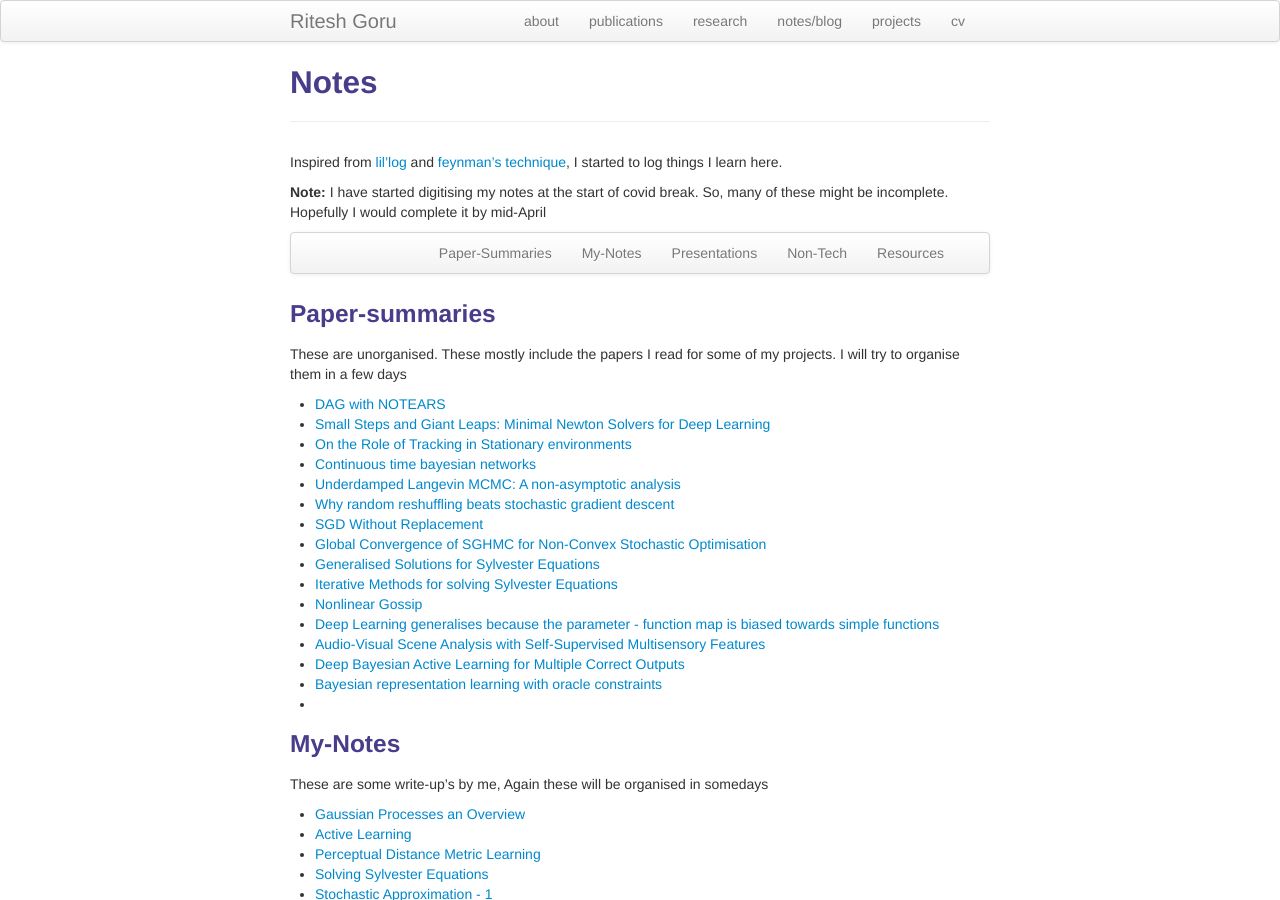
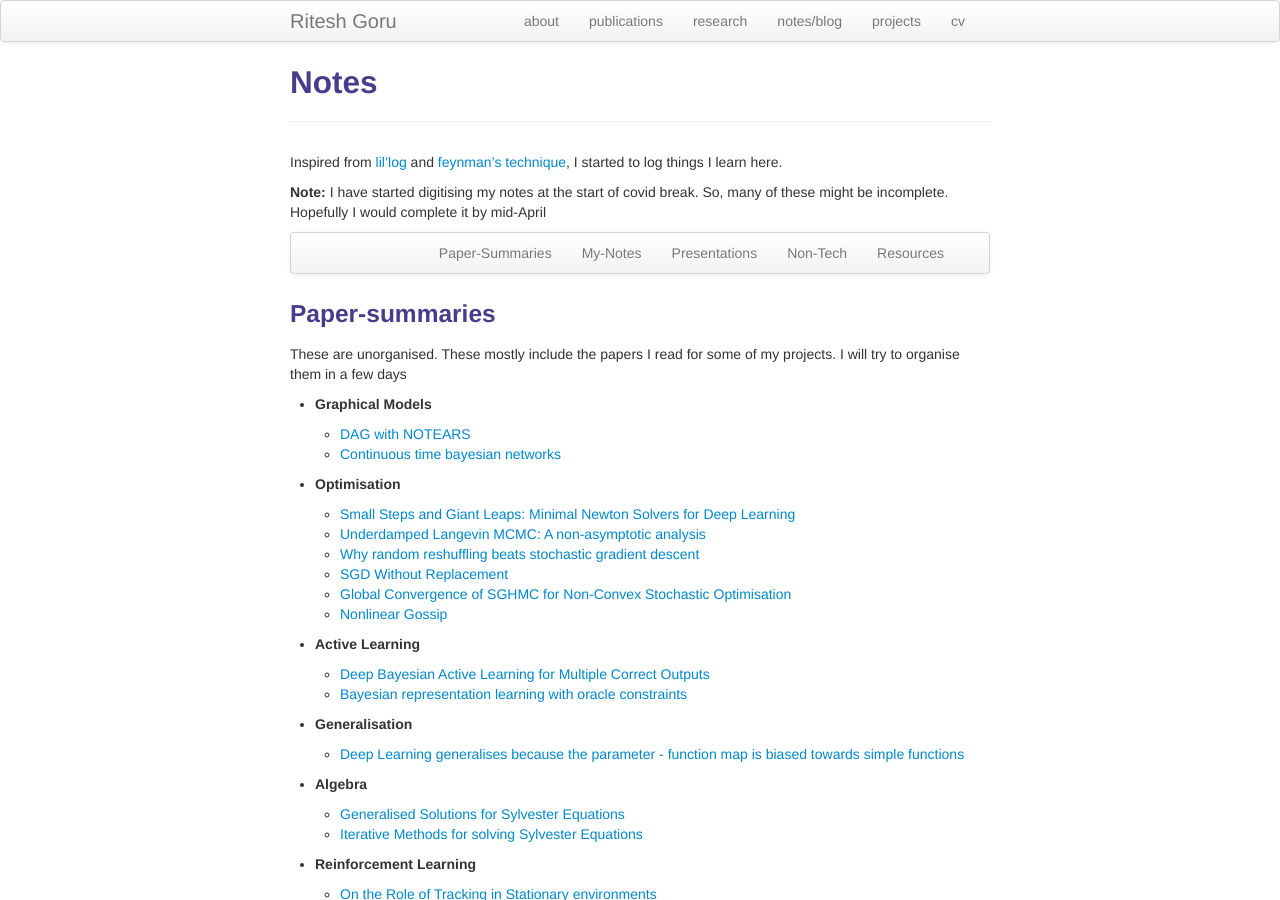
Before and after one commit to BlackWingedKing/BlackWingedKing.github.io, a Jekyll site: the page built from pages/notes.md, in a window 1280 px wide and 900 px high. Built offline with Jekyll 4.4.1, drawn with Linux system fonts in a browser that asks for light colours.

Commit message:
organised notes

```diff
--- a/pages/notes.md
+++ b/pages/notes.md
@@ -20,22 +20,28 @@ Inspired from [lil'log](https://lilianweng.github.io/lil-log/) and [feynman's te
 
 ### <a name="Paper-summaries"></a>Paper-summaries
 These are unorganised. These mostly include the papers I read for some of my projects. I will try to organise them in a few days
-- [DAG with NOTEARS]({{ BASE_PATH }}/posts/dag_no_tears.html)
-- [Small Steps and Giant Leaps: Minimal Newton Solvers for Deep Learning]({{ BASE_PATH }}/posts/newton_solvers.html)
-- [On the Role of Tracking in Stationary environments]({{ BASE_PATH }}/posts/tracking_stationary_envt.html)
-- [Continuous time bayesian networks]({{ BASE_PATH }}/posts/ctbn.html)
-- [Underdamped Langevin MCMC: A non-asymptotic analysis]()
-- [Why random reshuffling beats stochastic gradient descent]()
-- [SGD Without Replacement]()
-- [Global Convergence of SGHMC for Non-Convex Stochastic Optimisation]()
-- [Generalised Solutions for Sylvester Equations]()
-- [Iterative Methods for solving Sylvester Equations]()
-- [Nonlinear Gossip]()
-- [Deep Learning generalises because the parameter - function map is biased towards simple functions]()
-- [Audio-Visual Scene Analysis with Self-Supervised Multisensory Features]()
-- [Deep Bayesian Active Learning for Multiple Correct Outputs]()
-- [Bayesian representation learning with oracle constraints]()
--
+* ##### Graphical Models
+  - [DAG with NOTEARS]({{ BASE_PATH }}/posts/dag_no_tears.html)
+  - [Continuous time bayesian networks]({{ BASE_PATH }}/posts/ctbn.html)
+* ##### Optimisation
+  - [Small Steps and Giant Leaps: Minimal Newton Solvers for Deep Learning]({{ BASE_PATH }}/posts/newton_solvers.html)
+  - [Underdamped Langevin MCMC: A non-asymptotic analysis]()
+  - [Why random reshuffling beats stochastic gradient descent]()
+  - [SGD Without Replacement]()
+  - [Global Convergence of SGHMC for Non-Convex Stochastic Optimisation]()
+  - [Nonlinear Gossip]()
+* ##### Active Learning
+  - [Deep Bayesian Active Learning for Multiple Correct Outputs]()
+  - [Bayesian representation learning with oracle constraints]()
+* ##### Generalisation
+  - [Deep Learning generalises because the parameter - function map is biased towards simple functions]()
+* ##### Algebra
+  - [Generalised Solutions for Sylvester Equations]()
+  - [Iterative Methods for solving Sylvester Equations]()
+* ##### Reinforcement Learning
+  - [On the Role of Tracking in Stationary environments]({{ BASE_PATH }}/posts/tracking_stationary_envt.html)
+* ##### ASR
+  - [Audio-Visual Scene Analysis with Self-Supervised Multisensory Features]()
 
 ### <a name="My-Notes"></a>My-Notes
 These are some write-up's by me, Again these will be organised in somedays
```
Also changed, not shown: 1 other file.
